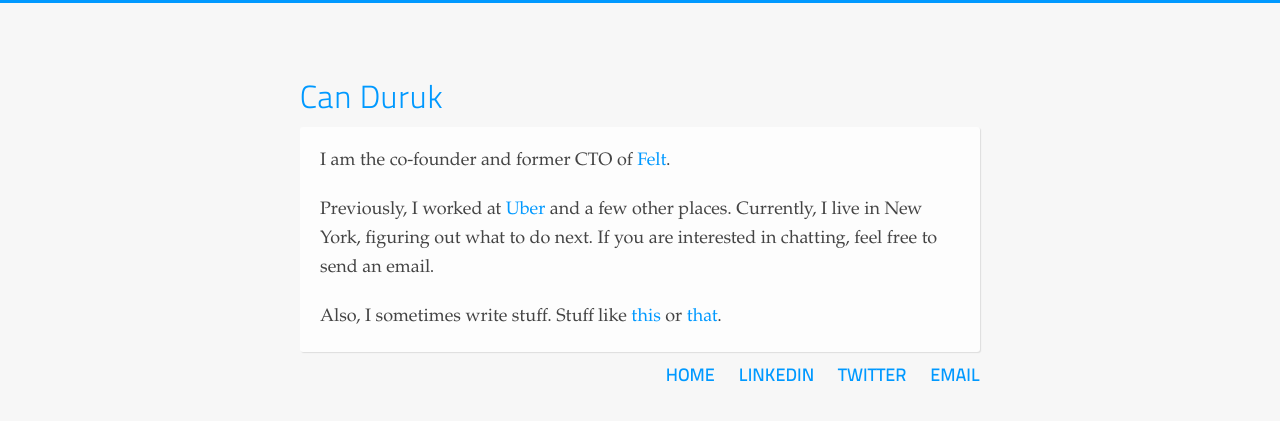
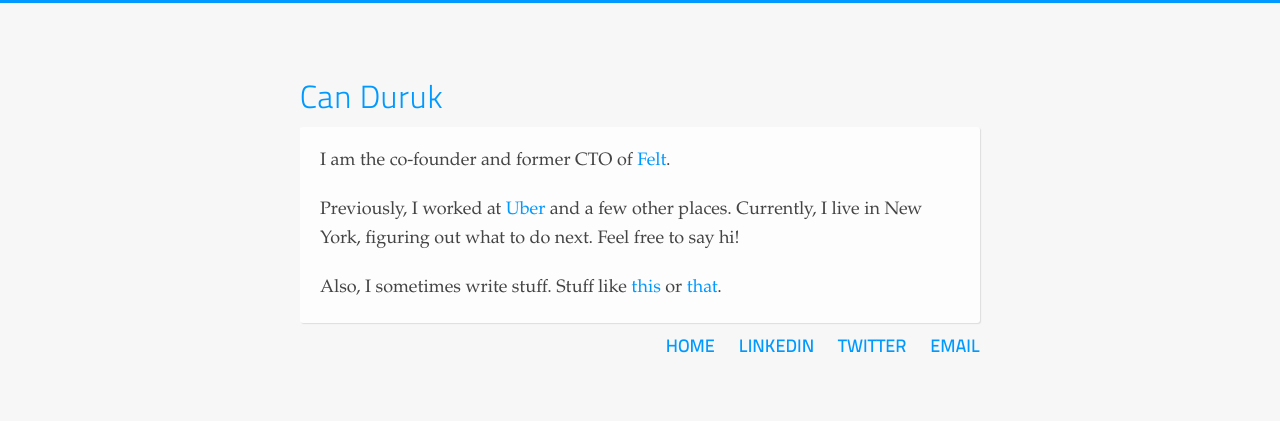
Before and after one commit to cduruk/cduruk.github.com, a Jekyll site: the page built from index.html, in a window 1280 px wide. Shown: the top 421 px of the page. Built offline with Jekyll 4.4.1, drawn with Linux system fonts in a browser that asks for light colours.

Commit message:
Update index.html

```diff
--- a/index.html
+++ b/index.html
@@ -8,8 +8,7 @@ baseclass: home
   <p>I am the co-founder and former CTO of <a href="https://felt.com">Felt</a>.</p>
   <p>
     Previously, I worked at <a href="https://uber.com">Uber</a> and a few other places.
-    Currently, I live in New York, figuring out what to do next. If you are
-    interested in chatting, feel free to send an email.
+    Currently, I live in New York, figuring out what to do next. Feel free to say hi!
   <p>
     Also, I sometimes write stuff. Stuff like <a href="https://www.nytimes.com/2018/09/28/opinion/instagram-facebook.html">this</a> or <a href="https://www.readmargins.com">that</a>.
   </p>
```
